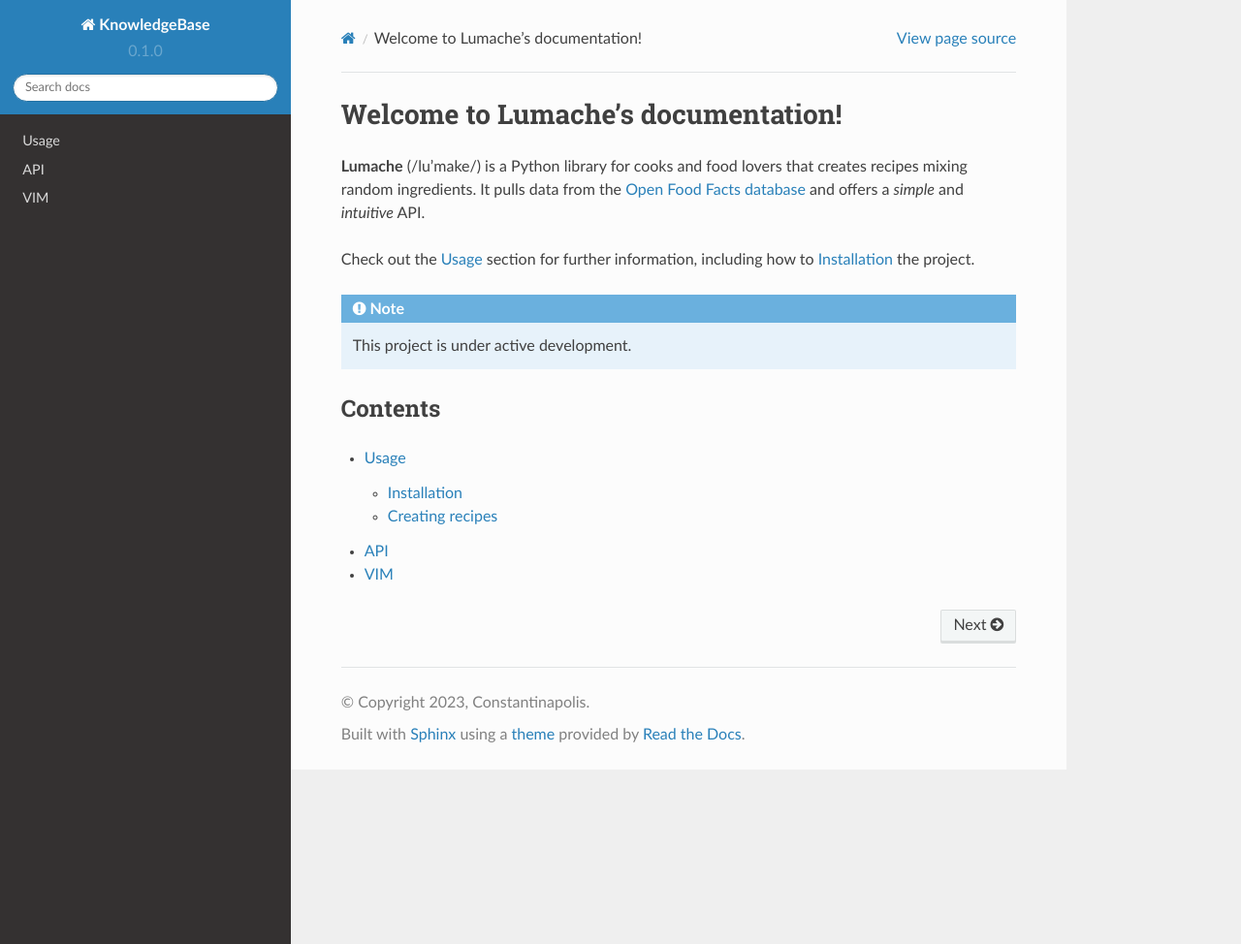
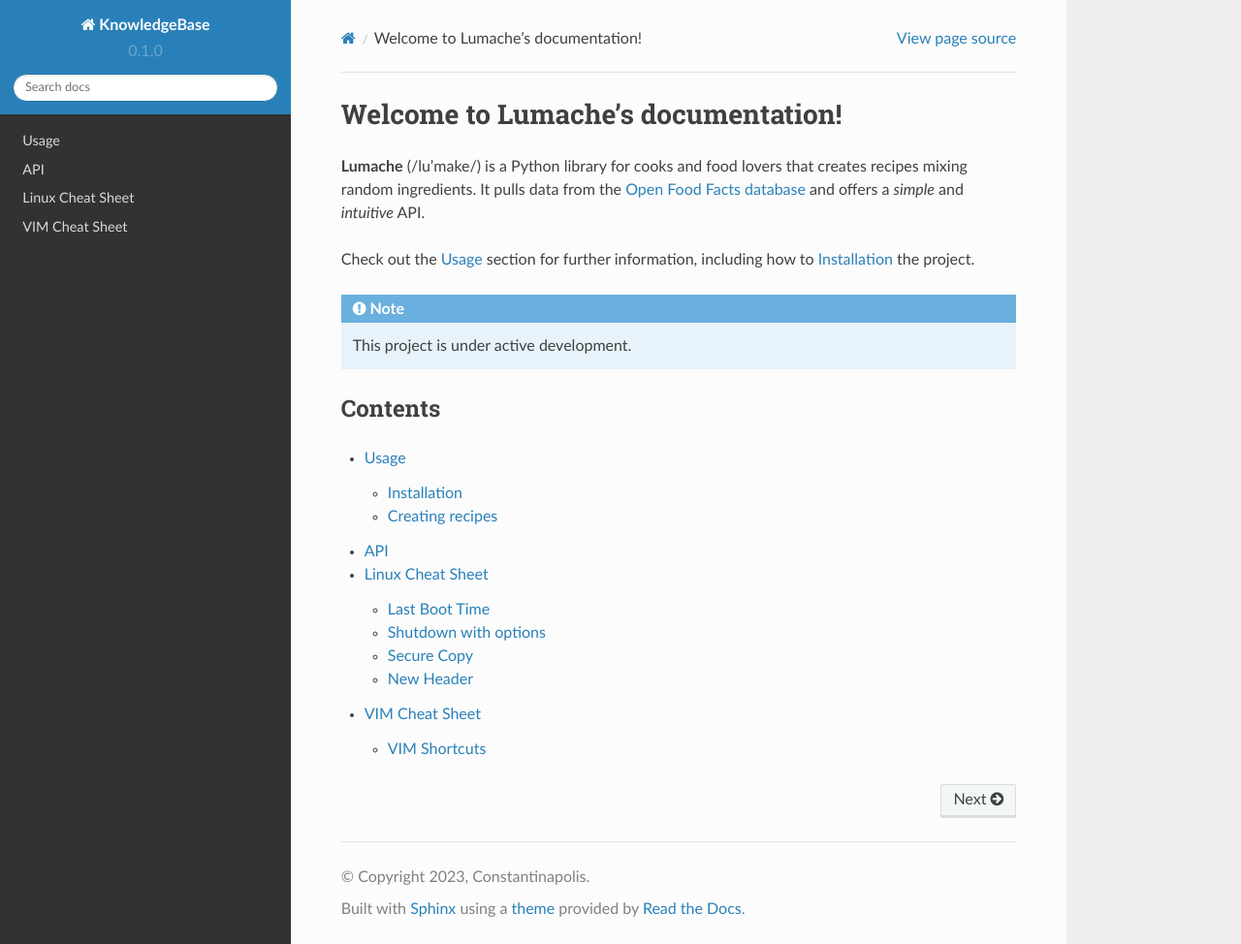
Before and after one commit to celikelozdinc/KnowledgeBase, a Sphinx documentation site: the page built from docs/source/index.rst, in a window 1280 px wide and 974 px high. Shown: the whole window at 97% size. Built offline with Sphinx 7.4.7 and the Read the Docs theme 2.0.0, drawn with Linux system fonts in a browser that asks for light colours.

Commit message:
new title, code formatting
Signed-off-by: celikelozdinc <niyazi.celikel@ulakhaberlesme.com.tr>

```diff
--- a/docs/source/index.rst
+++ b/docs/source/index.rst
@@ -20,4 +20,5 @@
 
    usage
    api
+   linux
    vim
--- /dev/null
+++ b/docs/source/linux.rst
@@ -0,0 +1,29 @@
+Linux Cheat Sheet
+=====
+
+.. _linux:
+
+Last Boot Time
+------------
+.. code:: bash
+    who -b
+
+Shutdown with options
+------------
+.. code:: bash
+    shutdown [OPTIONS...] [TIME] [WALL...]
+    sudo shutdown 19:05 "Rebooting for ..."
+
+Secure Copy
+------------
+.. code:: bash
+    scp -r <source> <destination> #for transferring "directories"
+    scp -r -C <source> <destination> #compress
+    scp -r -c bluefish <source> <destination> #compression algorithm
+
+New Header
+------------
+$ cat file.txt
+
+.. autosummary::
+   :toctree: generated
```
Also changed, not shown: docs/source/vim.rst (+12 -11 lines).
